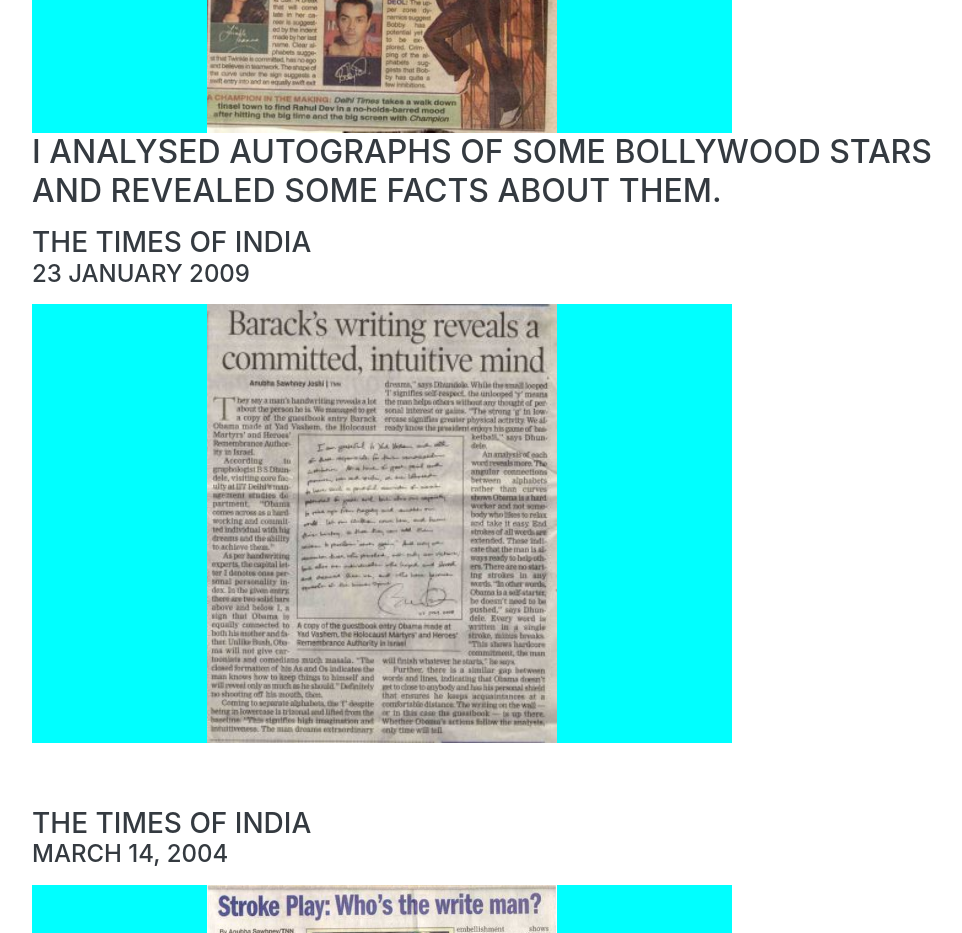
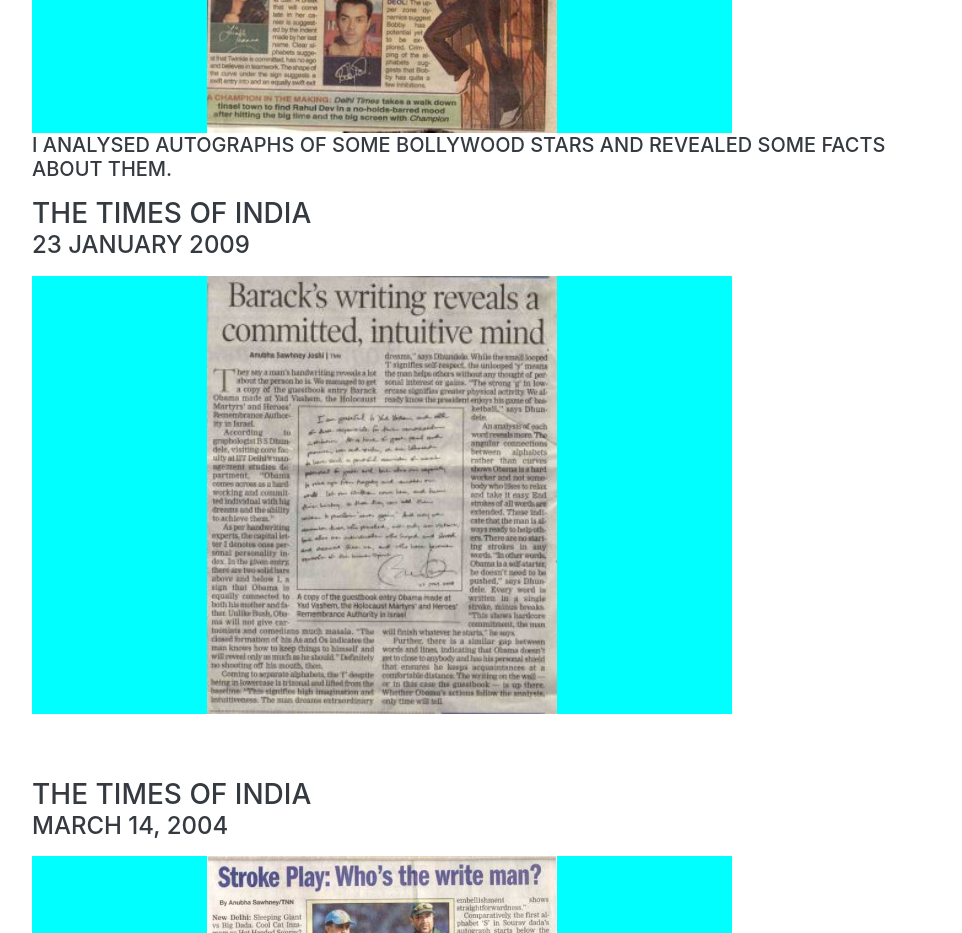
Before and after one commit to Amandeep-27/freelancing1, a website with bundled scripts: page index.html in a window 1280 px wide. Shown: the part 3280-4213 px from the top of the page, without its empty margins (288-1250 px from the left). Built offline with nearby package versions, Linux system fonts and the light colour scheme; a web font is replaced by a local one.

Commit message:
Update index.html

```diff
--- a/index.html
+++ b/index.html
@@ -193,7 +193,9 @@
     <img src="img/movingfinger.JPG" width="50%" >
 
 </div>
-            <p>I analysed Autographs of some bollywood stars and revealed some facts about them.</p>
+            <p style="
+    font-size: 20px;
+">I analysed Autographs of some bollywood stars and revealed some facts about them.</p>
           </div>
         </div>
 
```
